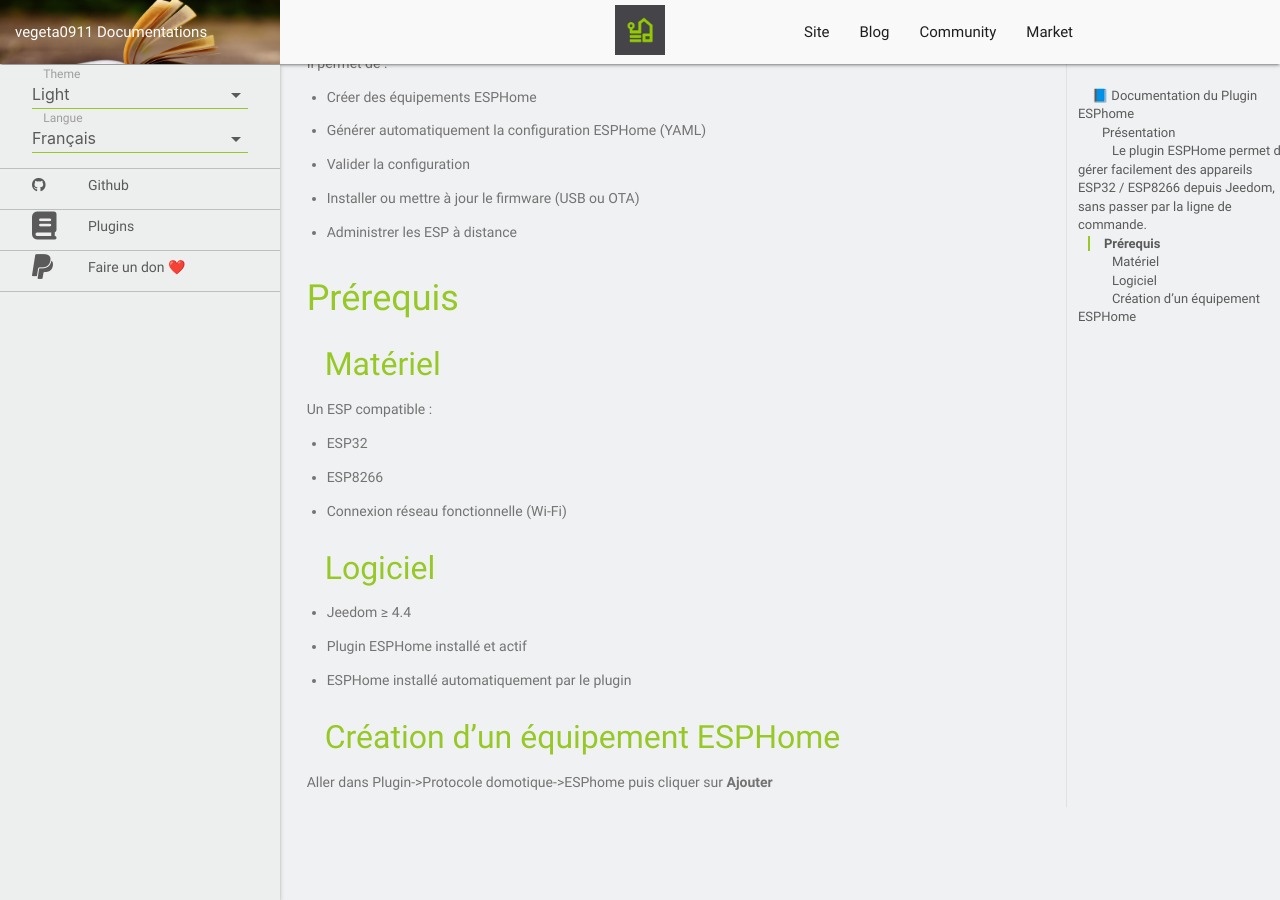
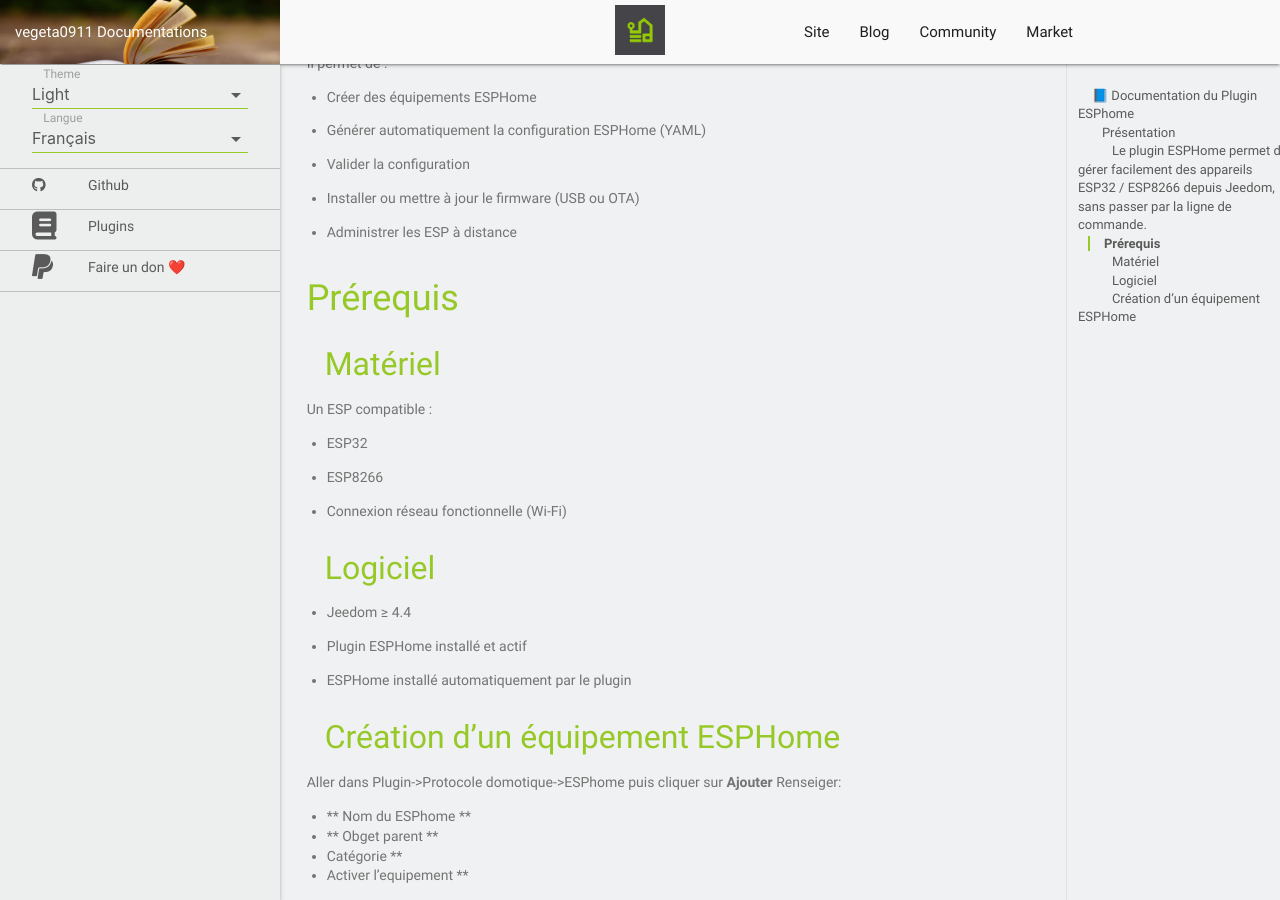
Before and after one commit to vegeta0911/documentation, a Jekyll site: the page built from plugins/fr_FR/ESPhome/index.md, in a window 1280 px wide and 900 px high, scrolled down 326 px. Built offline with Jekyll 4.4.1, drawn with Linux system fonts in a browser that asks for light colours; nearby versions of some CDN libraries; our own code applies the rules of GitHub Pages for plain Markdown files; library files that are not in the unit come from our copies; before the commit the page ends 1133 px from its top, so only the background shows below that.

Commit message:
Update index.md

```diff
--- a/plugins/fr_FR/ESPhome/index.md
+++ b/plugins/fr_FR/ESPhome/index.md
@@ -39,3 +39,8 @@
 
 ### Création d’un équipement ESPHome
 Aller dans Plugin->Protocole domotique->ESPhome puis cliquer sur **Ajouter**
+Renseiger:
+- ** Nom du ESPhome **
+- ** Obget parent **
+- Catégorie **
+- Activer l'equipement **
```
